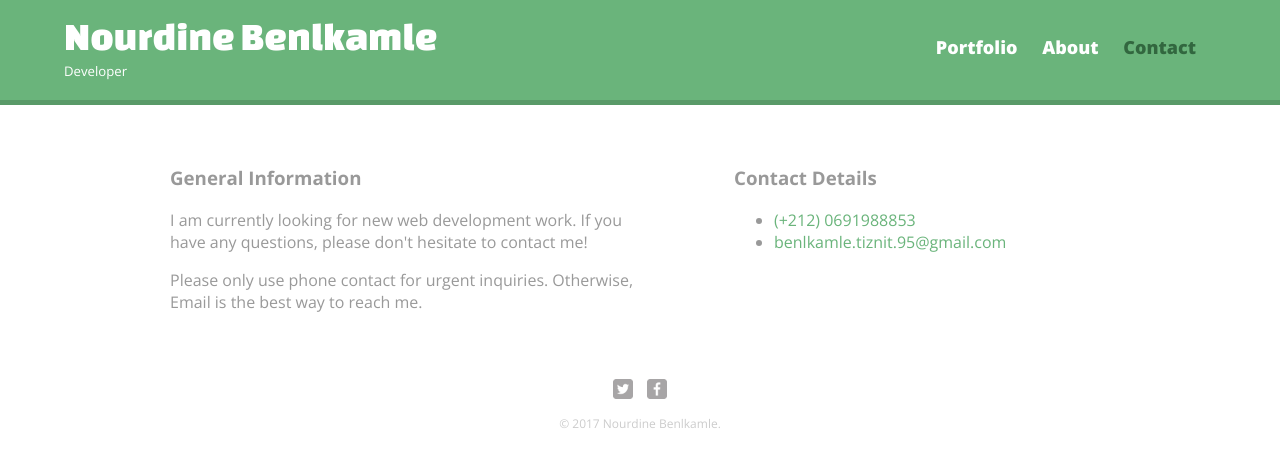
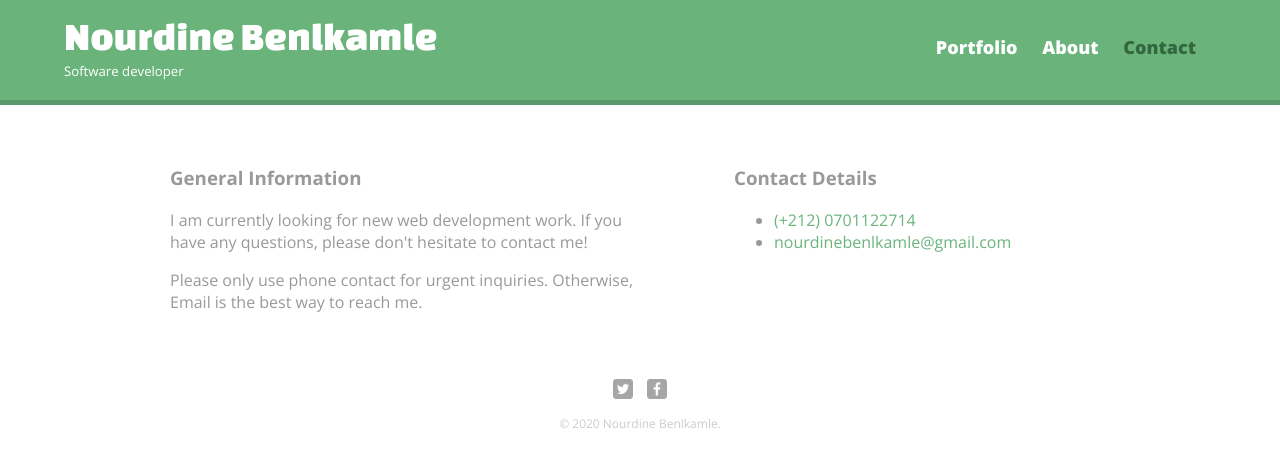
Before and after one commit to BENLKAMLENourdine/portfolio, a plain HTML site: page contact.html in a window 1280 px wide. Drawn offline with nearby package versions, Linux system fonts and the light colour scheme.

Commit message:
update contact page

```diff
--- a/contact.html
+++ b/contact.html
@@ -2,7 +2,7 @@
 <html>
   <head>
     <meta charset="utf-8">
-    <title>Nourdine Benlkamle | Developer</title>
+    <title>Nourdine Benlkamle | Software developer</title>
     <link rel="stylesheet" href="css/normalize.css">
     <link href='http://fonts.googleapis.com/css?family=Changa+One|Open+Sans:400italic,700italic,400,700,800' rel='stylesheet' type='text/css'>
     <link rel="stylesheet" href="css/main.css">
@@ -13,7 +13,7 @@
     <header>
       <a href="index.html" id="logo">
         <h1>Nourdine Benlkamle</h1>
-        <h2>Developer</h2>
+        <h2>Software developer</h2>
       </a>
       <nav>
         <ul>
@@ -32,14 +32,14 @@
       <section class="secondary">
         <h3>Contact Details</h3>
         <ul class="contact-info">
-          <li class="phone"><a href="tel:+212691988853">(+212) 0691988853</a></li>
-          <li class="mail"><a href="mailto:benlkamle.tiznit.95@gmail.com">benlkamle.tiznit.95@gmail.com</a></li>
+          <li class="phone"><a href="tel:+212701122714">(+212) 0701122714</a></li>
+          <li class="mail"><a href="mailto:nourdinebenlkamle@gmail.com">nourdinebenlkamle@gmail.com</a></li>
         </ul>
       </section>
       <footer>
         <a href="http://twitter.com/benlkamle_123"><img src="img/twitter-wrap.png" alt="Twitter Logo" class="social-icon"></a>
         <a href="http://facebook.com/NourdineBENLKAMLE"><img src="img/facebook-wrap.png" alt="Facebook Logo" class="social-icon"></a>
-        <p>&copy; 2017 Nourdine Benlkamle.</p>
+        <p>&copy; 2020 Nourdine Benlkamle.</p>
       </footer>
     </div>
   </body>
```
